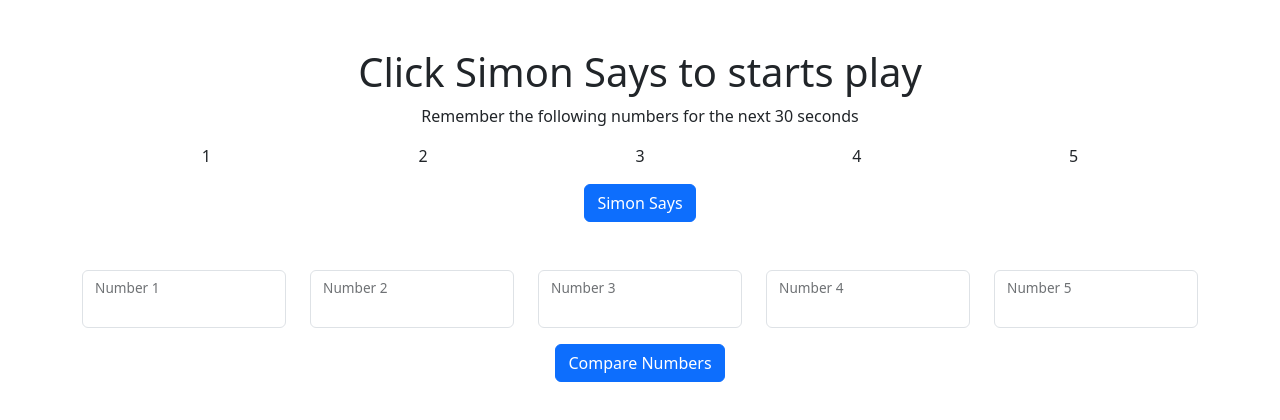
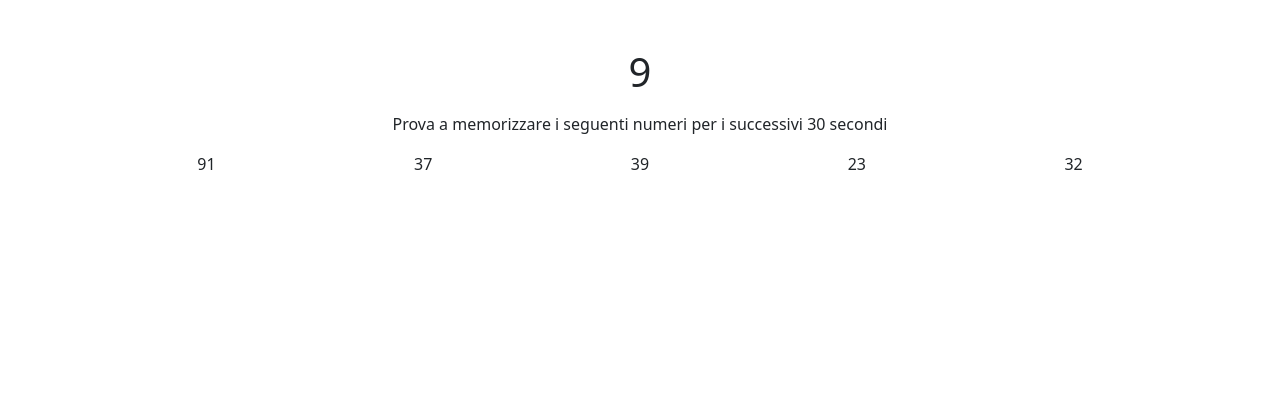
Before and after one commit to EmanueleDinaro/js-simon, a plain HTML site: page index.html in a window 1280 px wide. Both pictures are taken after a click on the button "Simon Says". Drawn offline with nearby package versions, Linux system fonts and the light colour scheme.

Commit message:
feat: add random number generator

```diff
--- a/index.html
+++ b/index.html
@@ -7,29 +7,31 @@
     <link rel="stylesheet" href="css/style.css">
     <link rel="stylesheet" href="https://cdn.jsdelivr.net/npm/bootstrap@5.3.3/dist/css/bootstrap.min.css">
 </head>
-<body class="container text-center mt-5">
+<body class="container-sm text-center mt-5">
     <h1 id="countdown"></h1>
-    <span id="tips-form">Remember the following numbers for the next 30 seconds</span>
-    <div class="row m-3">
+
+    <div id="rnd-number-container" class="row m-3 d-none">
+        <p id="tips-game">Prova a memorizzare i seguenti numeri per i successivi 30 secondi</p>
         <div class="col">
-            <div class="rnd-number">1</div>
+            <div class="rnd-number"></div>
         </div>
         <div class="col">
-            <div class="rnd-number">2</div>
+            <div class="rnd-number"></div>
         </div>
         <div class="col">
-            <div class="rnd-number">3</div>
+            <div class="rnd-number"></div>
         </div>
         <div class="col">
-            <div class="rnd-number">4</div>
+            <div class="rnd-number"></div>
         </div>
         <div class="col">
-            <div class="rnd-number">5</div>
+            <div class="rnd-number"></div>
         </div>
     </div>
-    <button type="submit" id="start-game" class="btn btn-primary">Simon Says</button>
+    <button id="start-game" class="btn btn-primary m-3">Simon Says</button>
 
-    <form id="form" class="">
+    <form id="form" class="d-none">
+        <p id="tips-input"></p>
         <row class="row mt-5">
             <div class="col">
                 <div class="form-floating mb-3">
@@ -65,7 +67,7 @@
         <!-- <button type="submit" id="start-game" class="btn btn-primary">Simon Says</button> -->
         <button type="submit" id="compare-number" class="btn btn-primary">Compare Numbers</button>
     </form>
-
+    <p id="result"></p>
 
     <script src="js/script.js"></script>
 </body>
--- a/js/script.js
+++ b/js/script.js
@@ -15,44 +15,67 @@ Individuate gli elementi di cui avete bisogno per realizzare il programma.
 Immaginate la logica come fosse uno snack: "Dati 2 array di numeri, indica quali e quanti numeri ci sono in comune tra i due array*/
 
 // DOM ELEMENTS
+const randomNumbersContainer = document.getElementById('rnd-number-container')
 const countdownElm = document.getElementById('countdown');
-const tipsFormElm = document.getElementById('tips-form');
+const tipsGameElm = document.getElementById('tips-game');
+
+const randomNumbers = document.querySelectorAll('.rnd-number')
+const startGameBtnElm = document.getElementById('start-game')
+
 const formElm = document.getElementById('form');
+const tipsFormElm = document.getElementById('tips-input');
+const inputFormElm = document.querySelectorAll('.form-control')
+
 const numberOneElm = document.getElementById('number-one');
 const numberTwoElm = document.getElementById('number-two');
 const numberThreeElm = document.getElementById('number-three');
 const numberFourElm = document.getElementById('number-four');
 const numberFiveElm = document.getElementById('number-five');
-const startGameBtnElm = document.getElementById('start-game')
+
 const compareNumberBtnElm = document.getElementById('compare-number')
+const resultElm = document.getElementById('result')
+
 
 // FUNCTIONS
-function getRndInteger(min, max) {
+/*function getRndInteger(min, max) {
     return Math.floor(Math.random() * (max - min) ) + min;
-  }
+}*/
+function generateRandomNumber() {
+    return Math.floor(Math.random() * 100); // Numero casuale tra 0 e 99
+}
+
 
 // ARRAYS
-let randomNumbers = [];
+const randomNumbersArray = [];
 
 // VARIABLES
-let timer;
 let seconds = 10
 
-
-countdownElm.innerHTML = 'Click Simon Says to starts play'
+countdownElm.innerHTML = 'Clicca "Simon Says" per iniziare a giocare'
 // DOM EVENTS
-startGameBtnElm.addEventListener('submit', function(event) {
+startGameBtnElm.addEventListener('click', function(event) {
     event.preventDefault();
 
     timer = setInterval(() => {
-        if(seconds === 0) {
+        if(seconds <= 0) {
             clearInterval(timer)
             formElm.classList.remove('d-none')
+            startGameBtnElm.classList.add('d-none')
+            randomNumbersContainer.classList.add('d-none')
+            countdownElm.classList.add('d-none')
         } else {
         countdownElm.innerHTML = seconds
+        startGameBtnElm.classList.add('d-none')
+        randomNumbersContainer.classList.remove('d-none')
         }
         seconds--;
     }, 1000);
 
+    for (let i = 0; i < randomNumbers.length; i++) { // CICLO PER LA "LUNGHEZZA" DEL NUMERO DI VOLTE IN CUI LA VARIABILE E' PRESENTE
+        const singleRandomNumber = generateRandomNumber(); // GENERO RANDOMICAMENTE UN NUMERO DA 0 A 100 E LO INSERISCO ALL'INTERNO DELLA VARIABILE singleRandomNumber
+        randomNumbers[i].innerHTML = singleRandomNumber; // INSERISCO IL SINGOLO NUMERO RANDOMICO ALL'INTERNO DEL "<div> rnd-number" GRAZIE ALL'inner.HTML
+        randomNumbersArray.push(singleRandomNumber); //PUSHO ALL'INTERNO DELL'ARRAY VUOTO IL SINGOLO NUMERO RANDOMICO GENERATO, PER TUTTA LA DURATA DEL CICLO
+    }
+
 
 })
```
